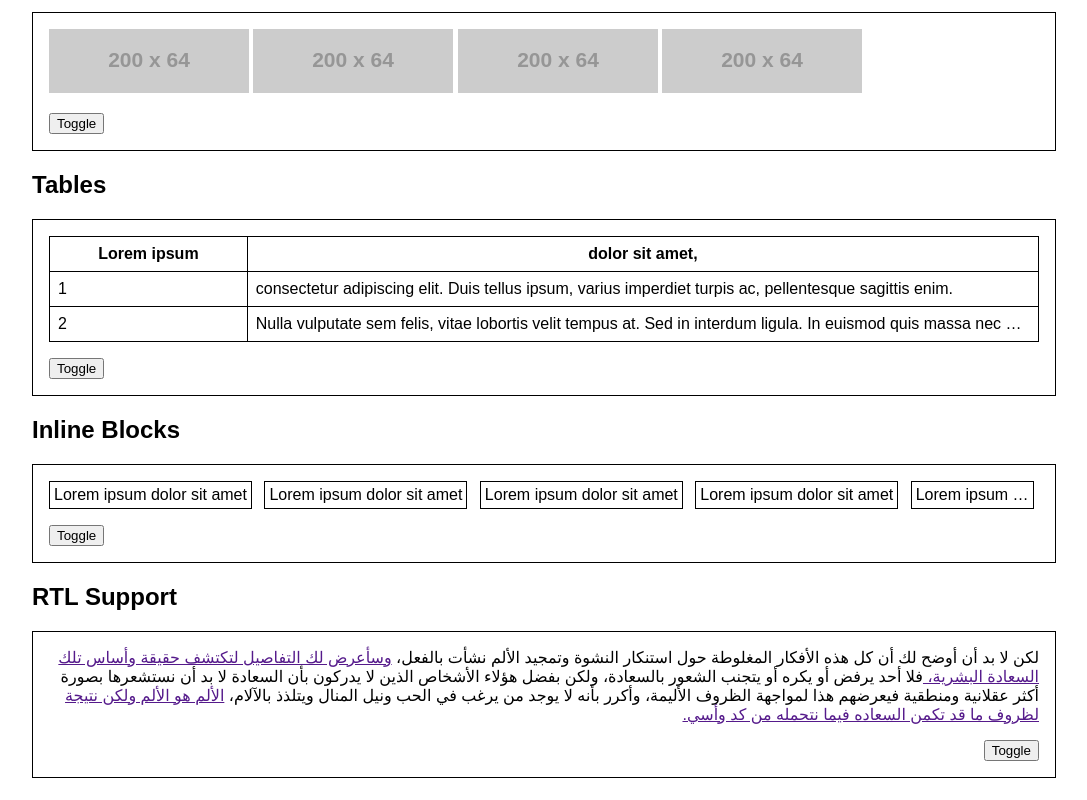
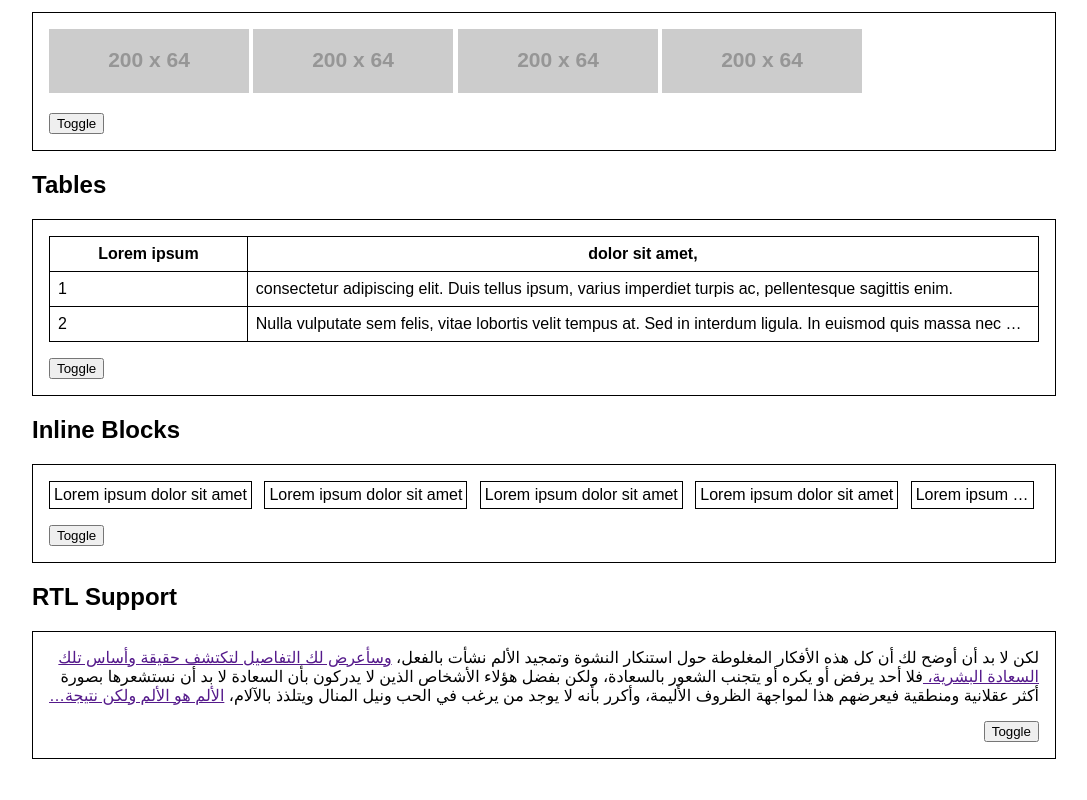
Before and after one commit to tsmd/eripusisu, a website: page docs/examples.html in a window 1280 px wide. Shown: the part 1342-2142 px from the top of the page, without its empty margins (0-1087 px from the left). Drawn offline with Linux system fonts and the light colour scheme; placeholder pictures from the web are drawn by us.

Commit message:
fix: fix rtl support

```diff
--- a/docs/eripusisu.umd.js
+++ b/docs/eripusisu.umd.js
@@ -2,7 +2,7 @@
     typeof exports === 'object' && typeof module !== 'undefined' ? module.exports = factory() :
     typeof define === 'function' && define.amd ? define(factory) :
     (global = typeof globalThis !== 'undefined' ? globalThis : global || self, global.Eripusisu = factory());
-}(this, (function () { 'use strict';
+})(this, (function () { 'use strict';
 
     var Eripusisu = /** @class */ (function () {
         function Eripusisu(container, lines, options) {
@@ -216,7 +216,14 @@
         };
         Object.defineProperty(Eripusisu.prototype, "visuallyCollapsed", {
             get: function () {
-                return this.expanded ? false : this.linesMemo.length > this.lines;
+                return this.expanded ? false : this.needsCollapse;
+            },
+            enumerable: false,
+            configurable: true
+        });
+        Object.defineProperty(Eripusisu.prototype, "needsCollapse", {
+            get: function () {
+                return this.linesMemo.length > this.lines;
             },
             enumerable: false,
             configurable: true
@@ -273,7 +280,10 @@
             this.rtl = rtl;
             this.lineCount = 0;
             this.lastBlockStart = -Infinity;
-            this.lastInlineEnd = this.rtl ? -Infinity : Infinity;
+            this.lastInlineEnd = Infinity;
+            if (this.rtl) {
+                this.lastInlineEnd = -Infinity;
+            }
             for (var i = 0; i < rects.length; i += 1) {
                 var rect = rects[i];
                 var result = this.process(rect, i);
@@ -344,4 +354,4 @@
 
     return Eripusisu;
 
-})));
+}));
--- a/docs/examples.html
+++ b/docs/examples.html
@@ -14,6 +14,9 @@
         margin-top: 1rem;
         padding: 0 1rem;
         border: 1px solid;
+      }
+      .rtl {
+        direction: rtl;
       }
       .float-left {
         float: left;
@@ -286,9 +289,8 @@
             <tr>
               <td>2</td>
               <td>
-                Nulla vulputate sem felis, vitae lobortis velit tempus at.
-                Sed in interdum ligula.
-                In euismod quis massa nec ullamcorper.
+                Nulla vulputate sem felis, vitae lobortis velit tempus at. Sed
+                in interdum ligula. In euismod quis massa nec ullamcorper.
               </td>
             </tr>
             <tr>
@@ -320,7 +322,7 @@
     </div>
 
     <h2>RTL Support</h2>
-    <div class="set" style="direction: rtl">
+    <div class="set rtl">
       <div class="container">
         <p>
           لكن لا بد أن أوضح لك أن كل هذه الأفكار المغلوطة حول استنكار النشوة
@@ -355,9 +357,11 @@
           const expanded = typeof set.dataset.expanded === "string";
           const container = set.querySelector(".container");
           const button = set.querySelector(".toggle");
+          const rtl = set.matches(".rtl");
           const eripusisu = new Eripusisu(container, line, {
             expanded: expanded,
             toggleButton: button,
+            rtl: rtl,
           });
           eripusisues.push(eripusisu);
           set.addEventListener("eripusisu-toggle", function (e) {
--- a/src/eripusisu.ts
+++ b/src/eripusisu.ts
@@ -334,13 +334,16 @@ export default class Eripusisu {
 class RectTraverser {
   private lineCount = 0;
   private lastBlockStart = -Infinity;
-  private lastInlineEnd = this.rtl ? -Infinity : Infinity;
+  private lastInlineEnd = Infinity;
 
   constructor(
     private callback: Function,
     private rects: EripusisuRect[] = [],
     private rtl = false
   ) {
+    if (this.rtl) {
+      this.lastInlineEnd = -Infinity;
+    }
     for (let i = 0; i < rects.length; i += 1) {
       const rect = rects[i];
       const result = this.process(rect, i);
```
